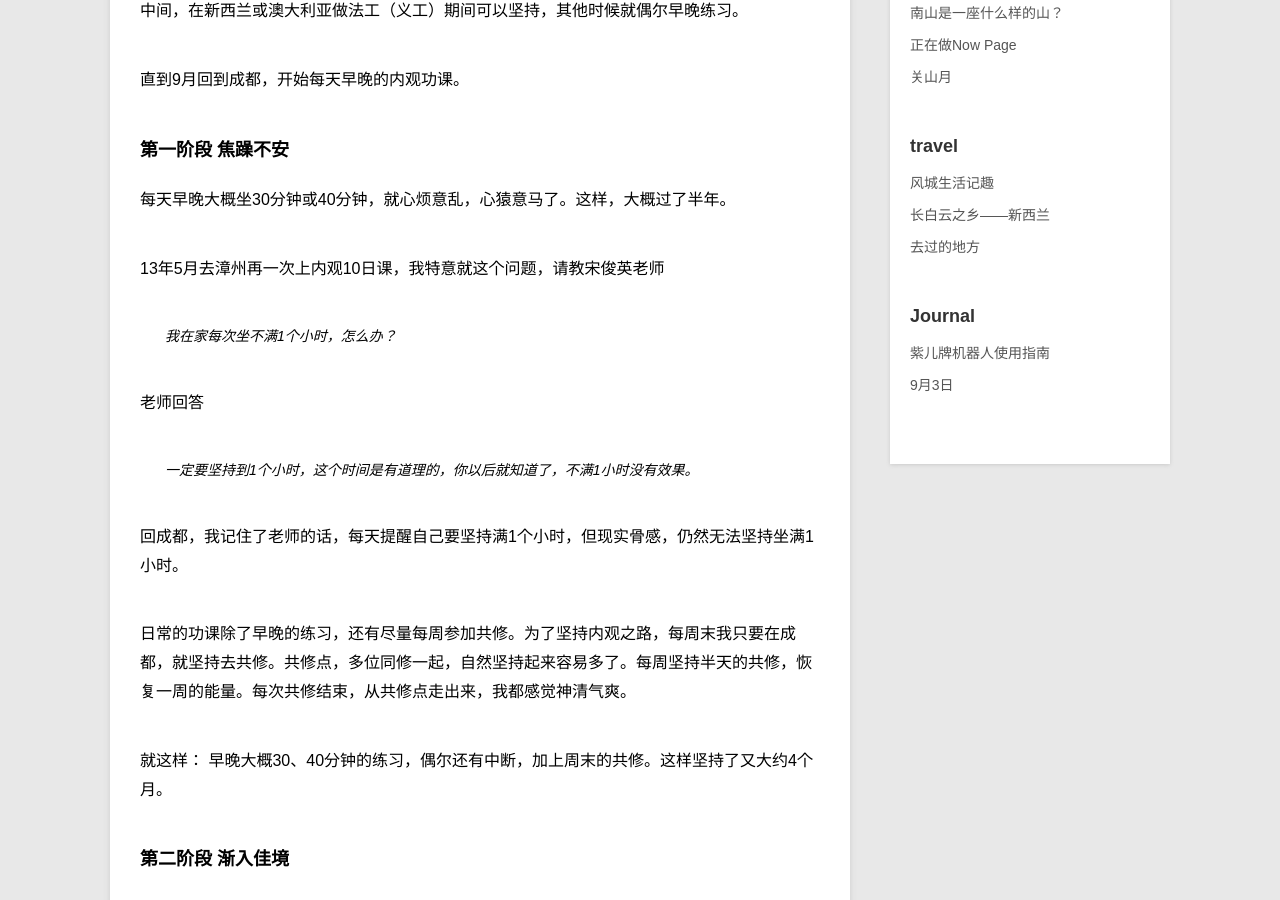
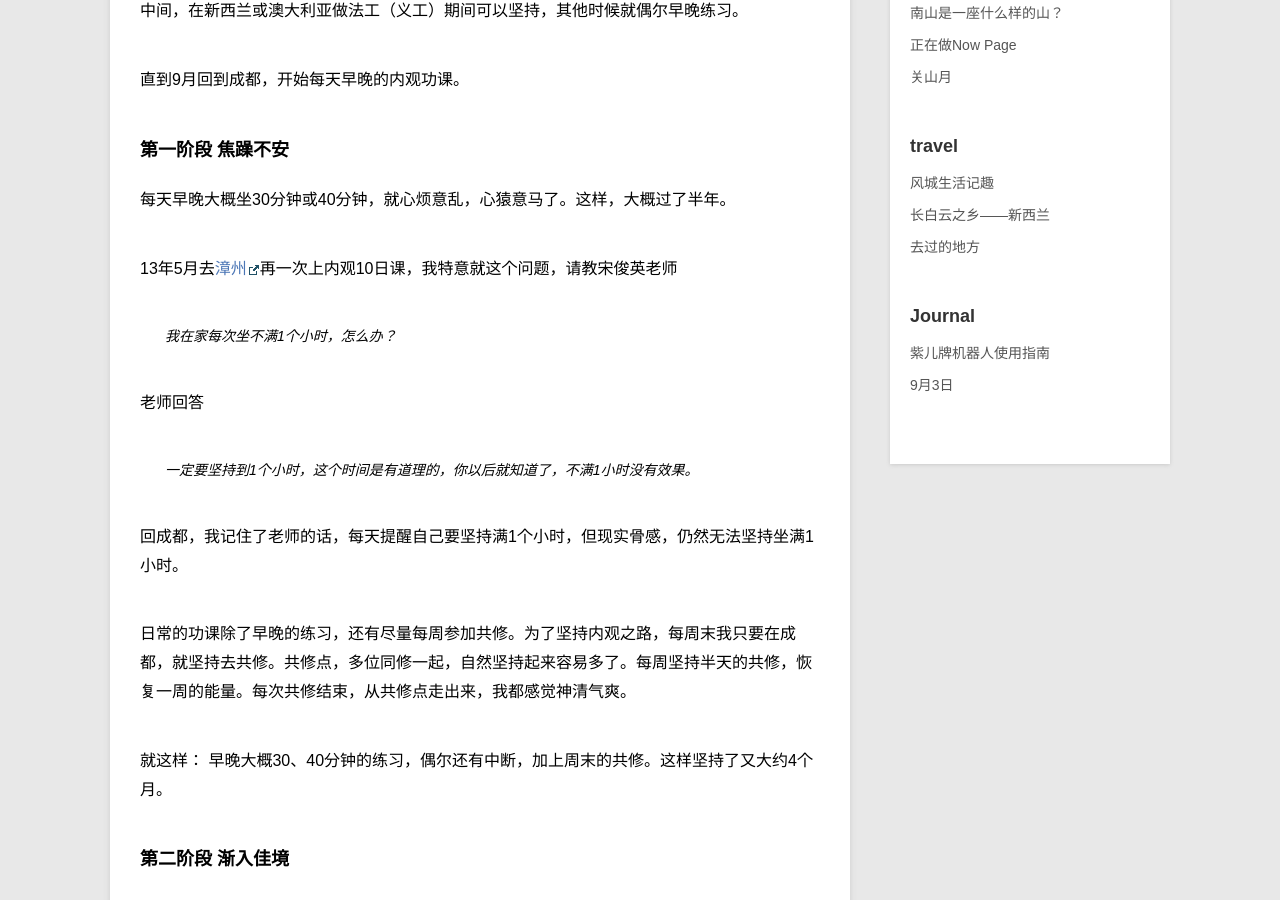
Before and after one commit to violettianjie/violettianjie.github.io, a Jekyll site: the page built from _posts/blog/2018-01-31-vipassana.md, in a window 1280 px wide and 900 px high, scrolled down 688 px. Built offline with Jekyll 4.4.1, drawn with Linux system fonts in a browser that asks for light colours; comment, search, counter and statistics services are not loaded; part of the change alters nothing that is shown.

```diff
--- a/_posts/blog/2018-01-31-vipassana.md
+++ b/_posts/blog/2018-01-31-vipassana.md
@@ -25,7 +25,7 @@ category: blog
 
 每天早晚大概坐30分钟或40分钟，就心烦意乱，心猿意马了。这样，大概过了半年。
 
-13年5月去漳州再一次上内观10日课，我特意就这个问题，请教宋俊英老师
+13年5月去[漳州](http://ng.81355.net)再一次上内观10日课，我特意就这个问题，请教宋俊英老师
 
 > 我在家每次坐不满1个小时，怎么办？
 
```
